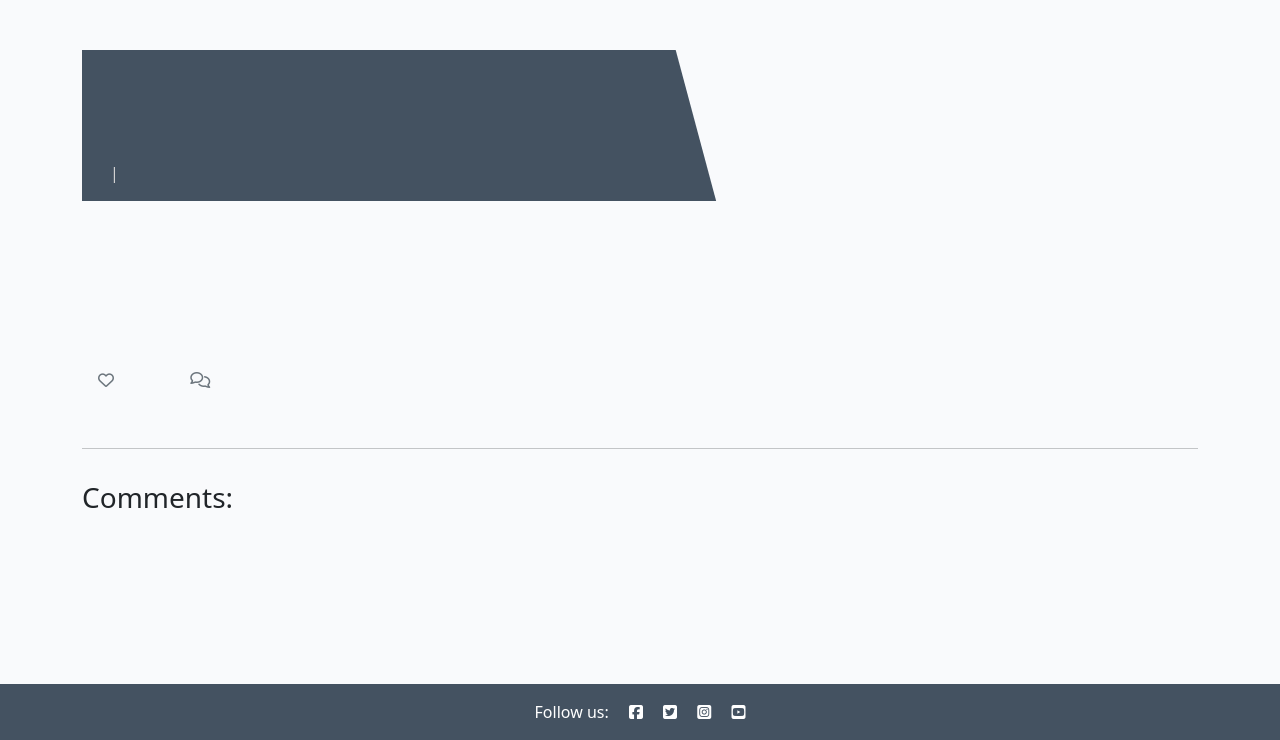
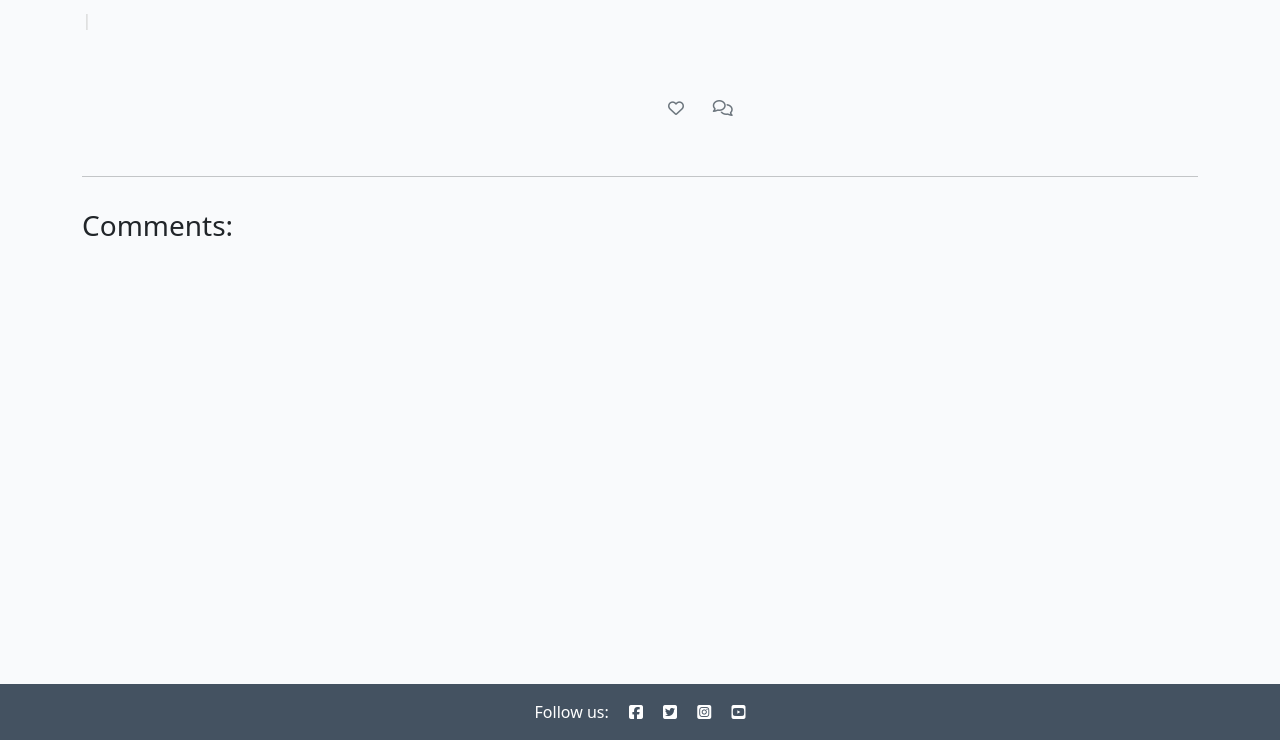
Before and after one commit to Frida010/CodeChef-Creations, a Django app: template templates/post_detail.html in a window 1280 px wide. Shown: the part 60-800 px from the top of the page. Run offline with Django 3.2, Linux system fonts and the light colour scheme; the template is opened without the code that fills it, so the values that code supplies are empty; some libraries are stand-ins or nearby versions.

Commit message:
Changed the apperance of the post-detail.html page

```diff
--- a/static/css/style.css
+++ b/static/css/style.css
@@ -48,53 +48,18 @@ main-bg {
     background-color: #445261;
 }
 
+.card-img-top {
+    width: 100%;
+    height: 700px;
+}
+
+
 /* Author styles */
 /* Define styles for an author's name */
 .author {
     color: white;
     margin: 4px;
     text-transform: uppercase;
-}
-
-/* Masthead styles */
-/* Define styles for the masthead section at the top of the page */
-.masthead {
-    margin-top: 50px;
-    overflow: hidden;
-    position: relative;
-    display: inline-block;
-    height: 33vh;
-    width: 100%;
-}
-
-/* Masthead text styles */
-/* Define styles for text within the masthead section */
-.masthead-text {
-    background-color: #445261;
-    color: white;
-    position: relative;
-}
-
-/* Masthead image styles */
-/* Define styles for an image within the masthead section */
-.masthead-image {
-    position: relative;
-    overflow: hidden;
-}
-
-/* Create a pseudo-element to overlay the masthead image */
-.masthead-image:after {
-    content: "";
-    position: absolute;
-    top: 0;
-    right: 90%;
-    height: 100%;
-    width: 150%;
-    background: #445261;
-    -webkit-transform: skew(15deg);
-    -moz-transform: skew(15deg);
-    transform: skew(15deg);
-    z-index: 100;
 }
 
 /* Link styles */
@@ -168,3 +133,13 @@ main-bg {
     background: transparent;
     border: none;
 }
+
+.my-row {
+    padding-top: 10px;
+}
+
+@media (min-width: 768px) {
+    .col-md-12 {
+        width: auto;
+    }
+}
--- a/templates/index.html
+++ b/templates/index.html
@@ -15,7 +15,7 @@
                             <div class="image-container">
                                 {% if "placeholder" in post.featured_image.url %}
                                 <img class="card-img-top"
-                                    src="https://codeinstitute.s3.amazonaws.com/fullstack/blog/default.jpg">
+                                    src="#">
                                 {% else %}
                                 <img class="card-img-top" src=" {{ post.featured_image.url }}">
                                 {% endif %}
--- a/templates/post_detail.html
+++ b/templates/post_detail.html
@@ -1,38 +1,41 @@
-{% extends 'base.html' %} {% block content %}
+{% extends 'base.html' %}
+{% block content %}
 {% load crispy_forms_tags %}
 
+<div class="container">
+    <div class="row">
+        <div class="col-md-12 my-col-md-12">
+            <!-- Post title and author as a heading -->
             <div class="masthead">
-    <div class="container">
-        <div class="row g-0">
-            <div class="col-md-6 masthead-text">
-                <!-- Post title goes in these h1 tags -->
+                <div class="masthead-text">
                     <h1 class="post-title">{{ post.title }}</h1>
-                <!-- Post author goes before the | the post's created date goes after -->
                     <p class="post-subtitle">{{ post.author }} | {{ post.created_on }}</p>
-            </div>
-            <div class="d-none d-md-block col-md-6 masthead-image">
-                <!-- The featured image URL goes in the src attribute -->
-                {% if "placeholder" in post.featured_image.url %}
-                <img src="https://codeinstitute.s3.amazonaws.com/fullstack/blog/default.jpg" width="100%">
-                {% else %}
-                <img src=" {{ post.featured_image.url }}" width="100%">
-                {% endif %}
                 </div>
             </div>
         </div>
     </div>
 
-<div class="container">
     <div class="row">
-        <div class="col card mb-4  mt-3 left  top">
+        <div class="col-md-6">
+            <!-- Masthead section with featured image -->
+            <div class="masthead">
+                <div class="image-container">
+                    {% if "placeholder" in post.featured_image.url %}
+                    <img class="post-card-img-top" src="#" width="100%">
+                    {% else %}
+                    <img class="post-card-img-top" src="{{ post.featured_image.url }}" width="100%">
+                    {% endif %}
+                </div>
+            </div>
+        </div>
+        <div class="col-md-6">
+            <!-- Content section -->
+            <div class="card mb-4 mt-3 left top">
                 <div class="card-body">
-                <!-- The post content goes inside the card-text. -->
-                <!-- Use the | safe filter inside the template tags -->
-                <p class="card-text ">
+                    <p class="card-text">
                         {{ post.content | safe }}
                     </p>
                     <div class="row">
-
                         <div class="col-1">
                             <strong>
                                 {% if user.is_authenticated %}
@@ -64,13 +67,14 @@
                 </div>
             </div>
         </div>
+    </div>
     <div class="row">
         <div class="col">
             <hr>
         </div>
     </div>
     <div class="row">
-        <div class="col-md-8 card mb-4  mt-3 ">
+        <div class="col-md-8 card mb-4 mt-3">
             <h3>Comments:</h3>
             <div class="card-body">
                 <!-- We want a for loop inside the empty control tags to iterate through each comment in comments -->
@@ -91,7 +95,7 @@
                 {% endfor %}
             </div>
         </div>
-        <div class="col-md-4 card mb-4  mt-3 ">
+        <div class="col-md-4 card mb-4 mt-3">
             <div class="card-body">
                 <!-- For later -->
                 {% if commented %}
@@ -100,7 +104,6 @@
                 </div>
                 {% else %}
                 {% if user.is_authenticated %}
-
                 <h3>Leave a comment:</h3>
                 <p>Posting as: {{ user.username }}</p>
                 <form method="post" style="margin-top: 1.3em;">
```
Lines whose indentation alone changed are shown as unchanged.
